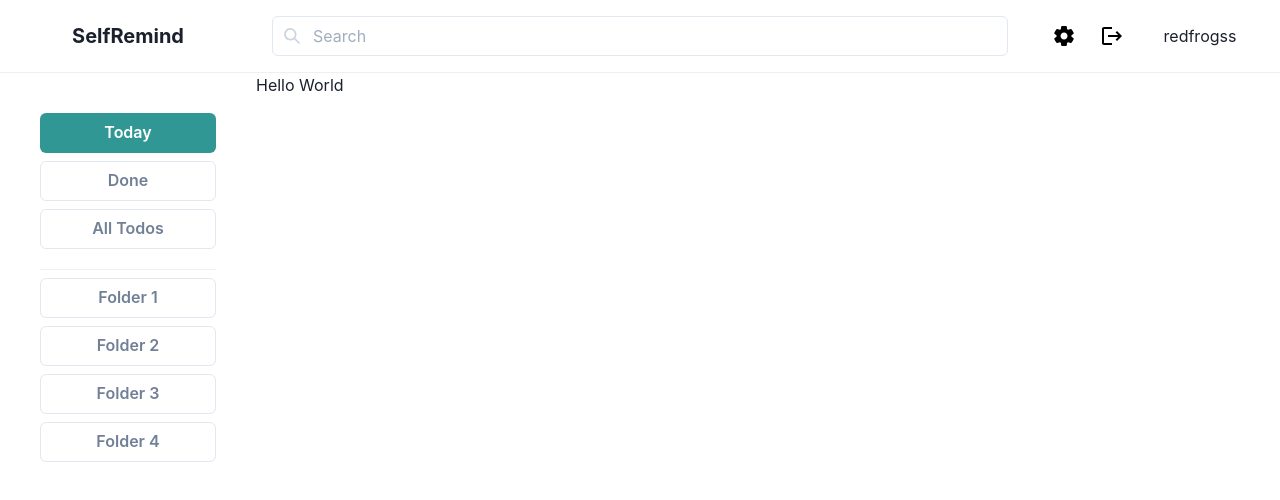
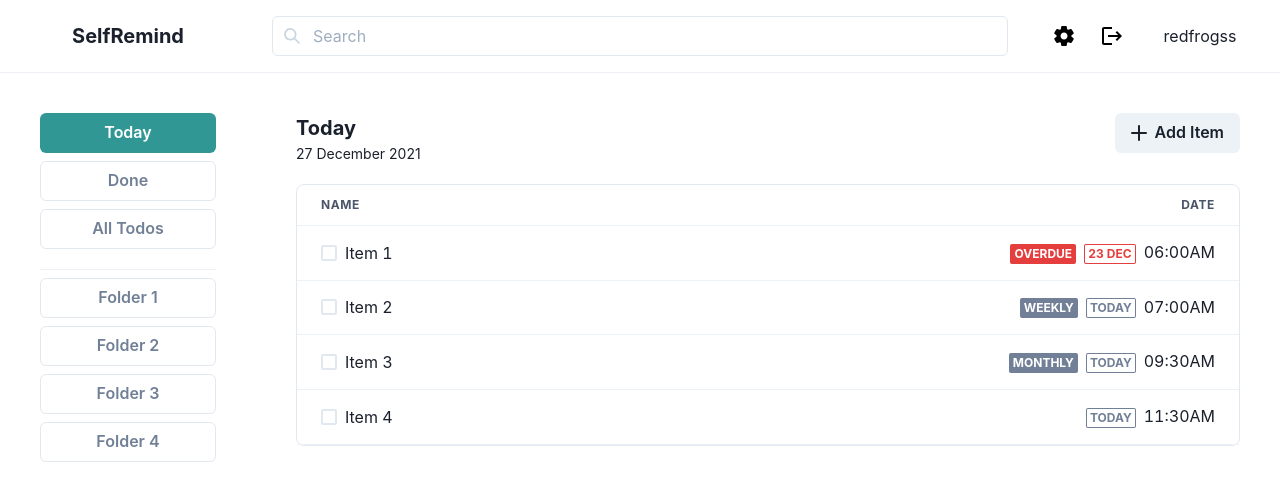
Before and after one commit to redfrogsss/selfremind, a Next.js app: page /home in a window 1280 px wide. Shown: the top 500 px of the page. Built offline with nearby package versions, Linux system fonts and the light colour scheme.

Commit message:
Add Home Layout

```diff
--- /dev/null
+++ b/components/AddItemButton.js
@@ -0,0 +1,9 @@
+import { AddIcon } from "@chakra-ui/icons";
+import { Button } from "@chakra-ui/react";
+
+
+export default function AddItemButton () {
+    return (
+        <Button colorScheme="gray" leftIcon={<AddIcon />}>Add Item</Button>
+    );
+}
--- /dev/null
+++ b/components/TodoListTable.js
@@ -0,0 +1,88 @@
+import {
+    Table,
+    Thead,
+    Tbody,
+    Tfoot,
+    Tr,
+    Th,
+    Td,
+    TableCaption,
+    Box,
+    HStack,
+    Text,
+} from '@chakra-ui/react'
+import { Checkbox } from '@chakra-ui/react'
+import { Badge } from '@chakra-ui/react'
+
+const DateBadge = (props) => {
+    return (
+        <Badge variant="outline" mr={2}>{props.children}</Badge>
+    );
+}
+
+const OverDueDateBadge = (props) => {
+    return (
+        <Badge variant="outline" mr={2} colorScheme="red">{props.children}</Badge>
+    );
+}
+
+const OverDueBadge = (props) => {
+    return (
+        <Badge variant="solid" mr={2} colorScheme="red">OverDue</Badge>
+    );
+}
+
+const RepeatBadge = (props) => {
+    return (
+        <Badge variant="solid" mr={2}>{props.children}</Badge>
+    );
+}
+
+export default function TodoListTable() {
+    return (
+        <Box borderRadius="lg" borderWidth="1px">
+            <Table variant='simple'>
+                <Thead>
+                    <Tr>
+                        <Th>NAME</Th>
+                        <Th isNumeric>DATE</Th>
+                    </Tr>
+                </Thead>
+                <Tbody>
+                    <Tr>
+                        <Td><Checkbox>Item 1</Checkbox></Td>
+                        <Td isNumeric>
+                            <OverDueBadge />
+                            <OverDueDateBadge>23 Dec</OverDueDateBadge>
+                            06:00AM
+                        </Td>
+                    </Tr>
+                    <Tr>
+                        <Td><Checkbox>Item 2</Checkbox></Td>
+                        <Td isNumeric>
+                            <RepeatBadge>Weekly</RepeatBadge>
+                            <DateBadge>Today</DateBadge>
+                            07:00AM
+                        </Td>
+                    </Tr>
+                    <Tr>
+                        <Td><Checkbox>Item 3</Checkbox></Td>
+                        <Td isNumeric>
+                            <RepeatBadge>Monthly</RepeatBadge>
+                            <DateBadge>Today</DateBadge>
+                            09:30AM
+                        </Td>
+                    </Tr>
+                    <Tr>
+                        <Td><Checkbox>Item 4</Checkbox></Td>
+                        <Td isNumeric>
+                            <DateBadge>Today</DateBadge>
+                            11:30AM
+                        </Td>
+                    </Tr>
+                </Tbody>
+            </Table>
+        </Box>
+
+    );
+}
--- a/pages/home.js
+++ b/pages/home.js
@@ -1,6 +1,8 @@
 import MenuBar from "../components/MenuBar";
-import { Grid, GridItem } from '@chakra-ui/react'
+import { Flex, Grid, GridItem, Spacer, Stack, Text } from '@chakra-ui/react'
 import FoldersPanel from "../components/FoldersPanel";
+import AddItemButton from "../components/AddItemButton";
+import TodoListTable from "../components/TodoListTable";
 
 export default function Home() {
     return (
@@ -12,7 +14,21 @@ export default function Home() {
                 <FoldersPanel />
             </GridItem>
             <GridItem colSpan={4}>
-                Hello World
+                <Stack spacing={5} p={10}>
+                    <Flex>
+                        <Text>
+                            <Text as="b" fontSize="xl">
+                                Today
+                            </Text>
+                            <Text fontSize="sm">
+                                27 December 2021
+                            </Text>
+                        </Text>
+                        <Spacer />
+                        <AddItemButton />
+                    </Flex>
+                    <TodoListTable />
+                </Stack>
             </GridItem>
         </Grid>
     )
```
